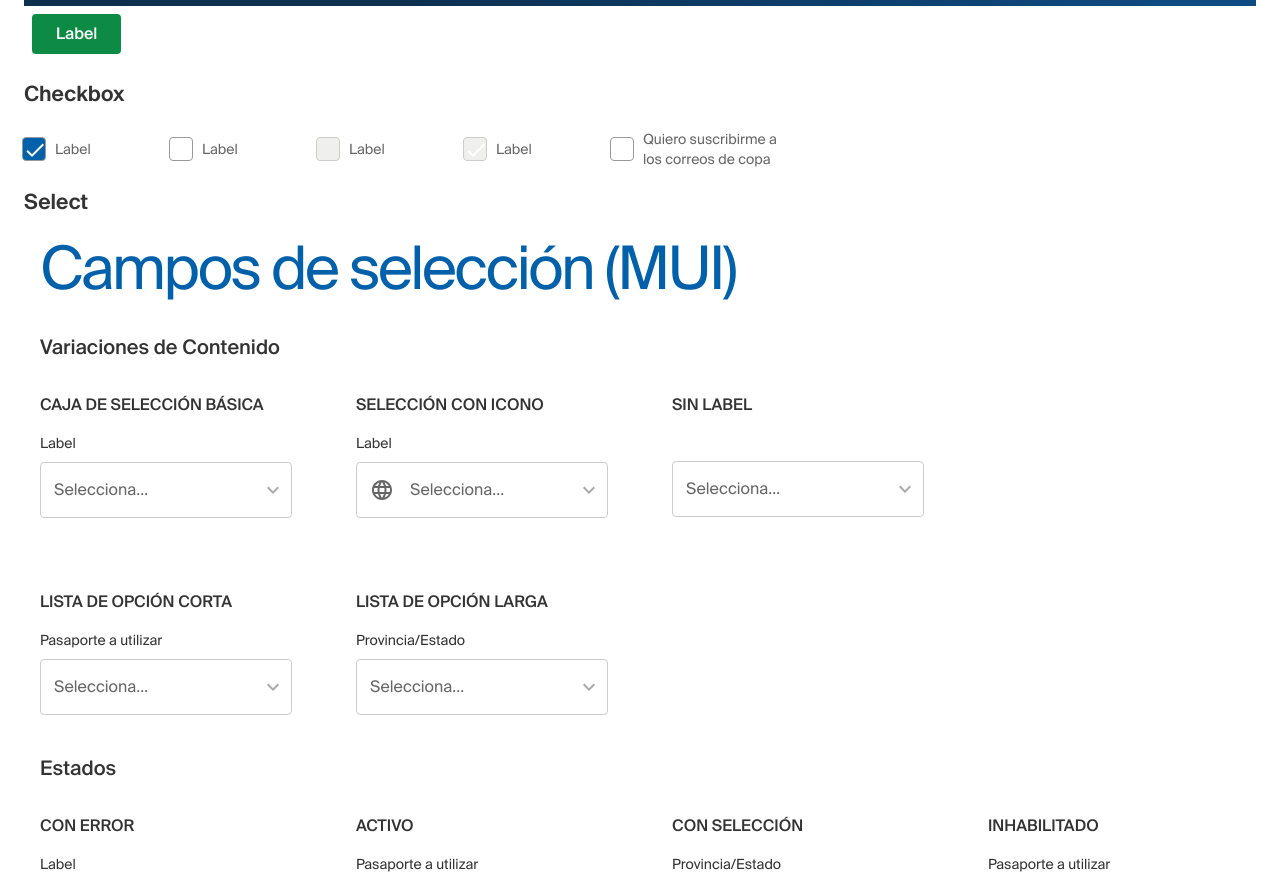
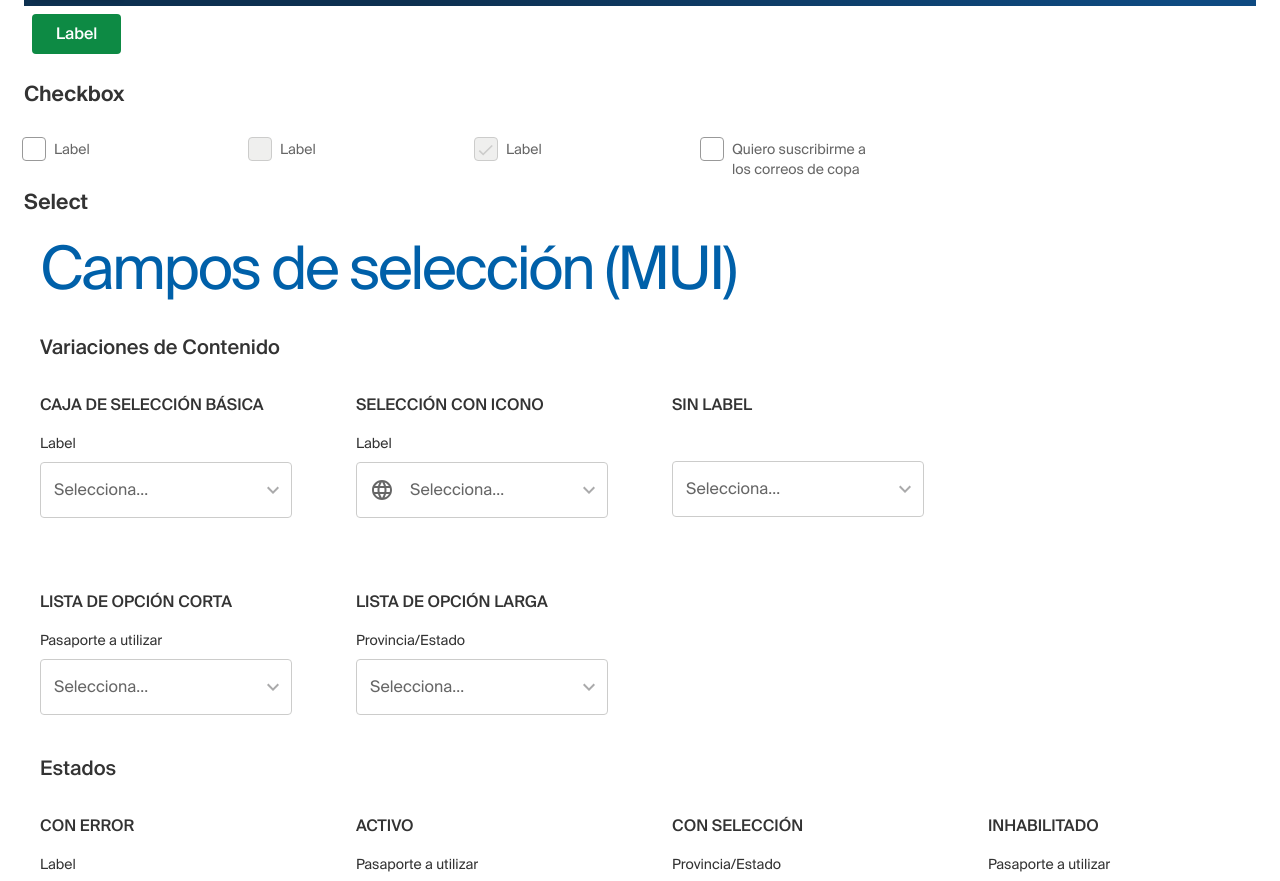
Before and after one commit to santiago86/testcomponents, a React (Create React App) app: page / in a window 1280 px wide. Shown: the part 1465-2346 px from the top of the page. Built offline with nearby package versions, Linux system fonts and the light colour scheme.

Commit message:
Correcciones

```diff
--- a/src/components/checkboxCo.js
+++ b/src/components/checkboxCo.js
@@ -1,4 +1,4 @@
-import React from "react"
+import React, { useState } from "react"
 import Checkbox from "@material-ui/core/Checkbox"
 import FormControlLabel from "@material-ui/core/FormControlLabel"
 import { makeStyles } from "@material-ui/core/styles"
@@ -9,17 +9,23 @@ import CheckIcon from "@material-ui/icons/Check"
 import palette from "../theme/palette"
 
 const widthSize = 24
-const widthLabelNormal = 100
-const widthLabelMultiLinea = 140
+const widthLabelNormal = 180
+const widthLabelMultiLinea = 141
+const heightLabelNormal = 20
+const heightLabelMultiLinea = 40
 
 const useStyles = makeStyles({
   root: {
+    paddingRight: 8,
     "&:hover": {
       borderColor: palette.primary.main,
-      backgroundColor: palette.white,
+      backgroundColor: palette.transparent.text,
       "&.Mui-checked": {
         borderColor: palette.primary.main,
         backgroundColor: palette.transparent.text,
+      },
+      "& .MuiFormControlLabel-label & .MuiTypography-body1": {
+        color: palette.grey[700],
       },
     },
   },
@@ -33,7 +39,6 @@ const useStyles = makeStyles({
     borderRadius: 4,
     "input:focus ~ &": {
       borderColor: palette.primary.main,
-      backgroundColor: palette.selection,
     },
     "input:active ~ &": {
       backgroundColor: palette.secondary.dark,
@@ -44,45 +49,49 @@ const useStyles = makeStyles({
     "input:disabled ~ &": {
       borderColor: palette.grey[300],
       backgroundColor: palette.grey[100],
-    },
-    "input:checked ~ & input:enabled ": {
-      backgroundColor: palette.primary.main,
-      ":hover": {
-        backgroundColor: palette.transparent.text,
+      "& .MuiSvgIcon-root": {
+        color: palette.grey[300],
       },
     },
   },
   checkedIcon: {
     color: palette.white,
+    borderColor: palette.primary.main,
     backgroundColor: palette.primary.main,
     "& .MuiSvgIcon-root": {
-      display: "block",
+      width: "0.8em",
+      marginBottom: 6,
     },
   },
   label: {
     "& .MuiTypography-body1": {
-      color: palette.grey[600],
+      color: (props) => (props.check ? palette.grey[700] : palette.grey[600]),
       fontSize: "0.875rem",
       lineHeight: "1.25rem",
-      width: (label) => label,
+      width: (props) => props.width,
+      height: (props) => props.height,
+      paddingTop: (props) => (props.width === 141 ? 10 : ""),
     },
   },
 })
 
 // Inspired by blueprintjs
 const CheckboxCo = ({ id, label, ...props }) => {
+  const [check, setChecked] = useState(false)
   const width = label.length <= 20 ? widthLabelNormal : widthLabelMultiLinea
-  const classes = useStyles(width)
+  const height = label.length <= 20 ? heightLabelNormal : heightLabelMultiLinea
+  const classes = useStyles({ width, height, check })
 
   return (
     <FormControlLabel
-      className={[classes.label]}
-      disableRipple
+      className={classes.label}
+      labelPlacement="end"
       control={
         <Checkbox
           id={id}
           className={classes.root}
           disableRipple
+          onChange={() => setChecked(!check)}
           icon={<span className={clsx(classes.icon)} />}
           checkedIcon={
             <span className={clsx(classes.icon, classes.checkedIcon)}>
--- a/src/section/CheckboxSection.js
+++ b/src/section/CheckboxSection.js
@@ -4,11 +4,10 @@ import CheckboxCo from "../components/checkboxCo"
 const checkboxSection = () => {
   return (
     <>
-      <CheckboxCo checked label="Label" />
-      <CheckboxCo label="Label" />
-      <CheckboxCo disabled label="Label" />
-      <CheckboxCo disabled checked label="Label" />
-      <CheckboxCo label="Quiero suscribirme a los correos de copa" />
+      <CheckboxCo id="1" label="Label" />
+      <CheckboxCo id="2" disabled label="Label" />
+      <CheckboxCo id="3" disabled checked label="Label" />
+      <CheckboxCo id="4" label="Quiero suscribirme a los correos de copa" />
     </>
   )
 }
```
